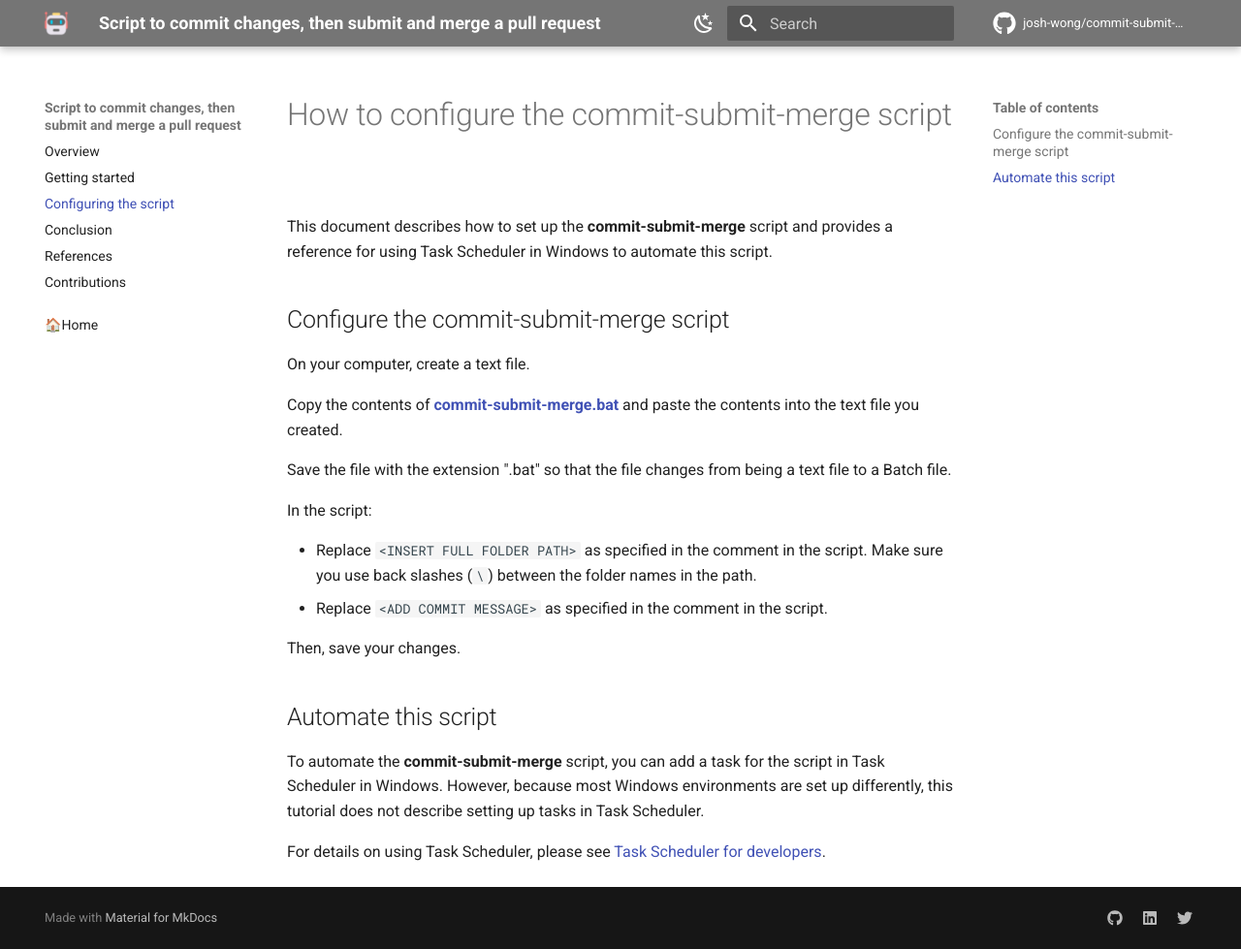
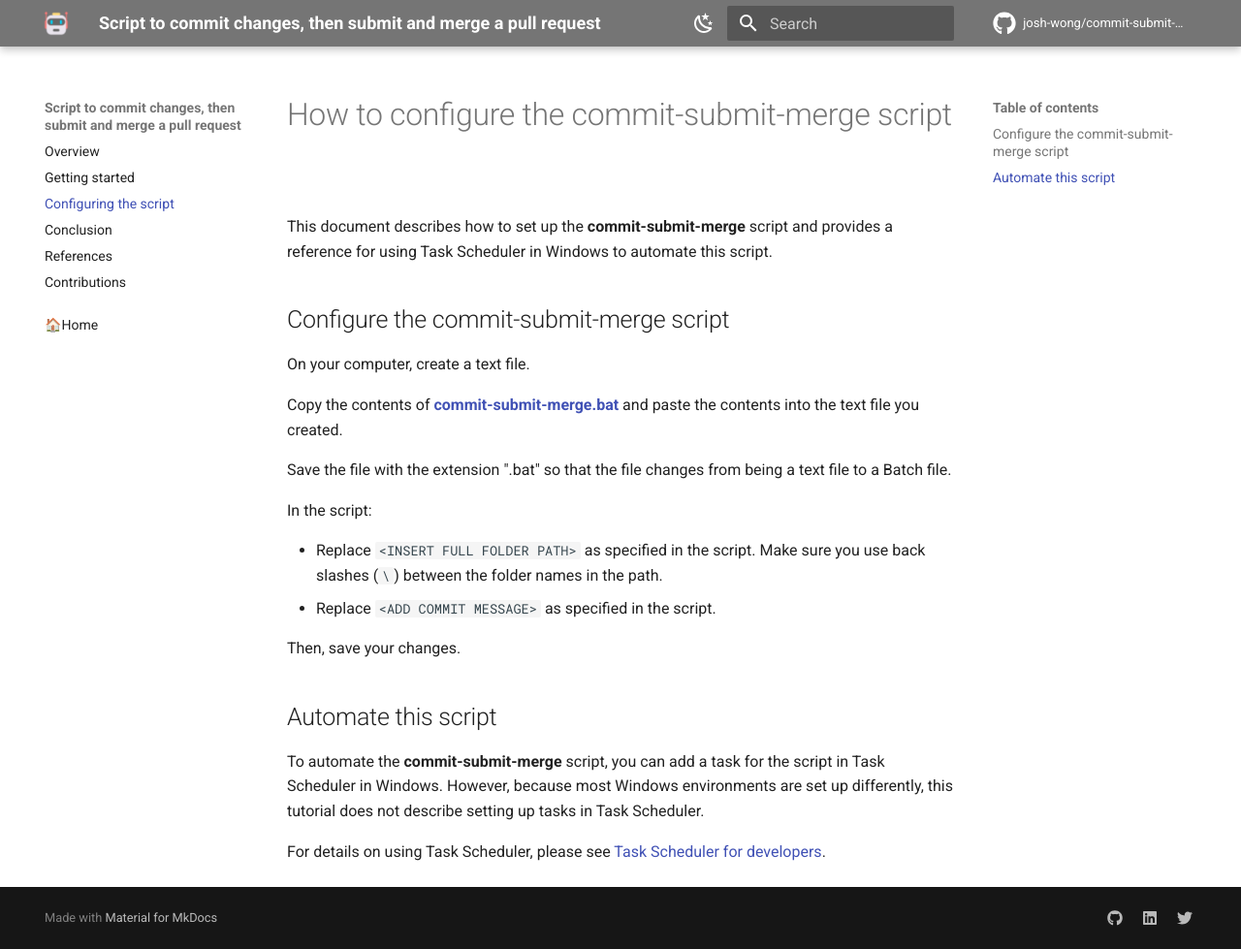
Before and after one commit to josh-wong/commit-submit-merge-script, an MkDocs documentation site: the page built from docs/02_configuring-script.md, in a window 1280 px wide and 979 px high. Shown: the whole window at 97% size. Built offline with MkDocs 1.6.1 and Material for MkDocs 9.7.7, drawn with Linux system fonts in a browser that asks for light colours; comment, search, counter and statistics services are not loaded.

Commit message:
Revise text

```diff
--- a/docs/02_configuring-script.md
+++ b/docs/02_configuring-script.md
@@ -12,8 +12,8 @@ Save the file with the extension ".bat" so that the file changes from being a te
 
 In the script:
 
-- Replace `<INSERT FULL FOLDER PATH>` as specified in the comment in the script. Make sure you use back slashes (`\`) between the folder names in the path.
-- Replace `<ADD COMMIT MESSAGE>` as specified in the comment in the script.
+- Replace `<INSERT FULL FOLDER PATH>` as specified in the script. Make sure you use back slashes (`\`) between the folder names in the path.
+- Replace `<ADD COMMIT MESSAGE>` as specified in the script.
 
 Then, save your changes.
 
```
